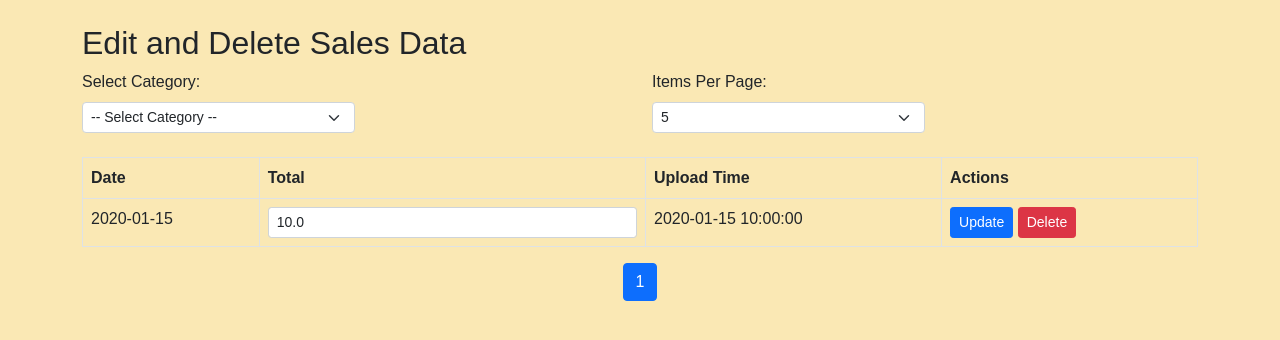
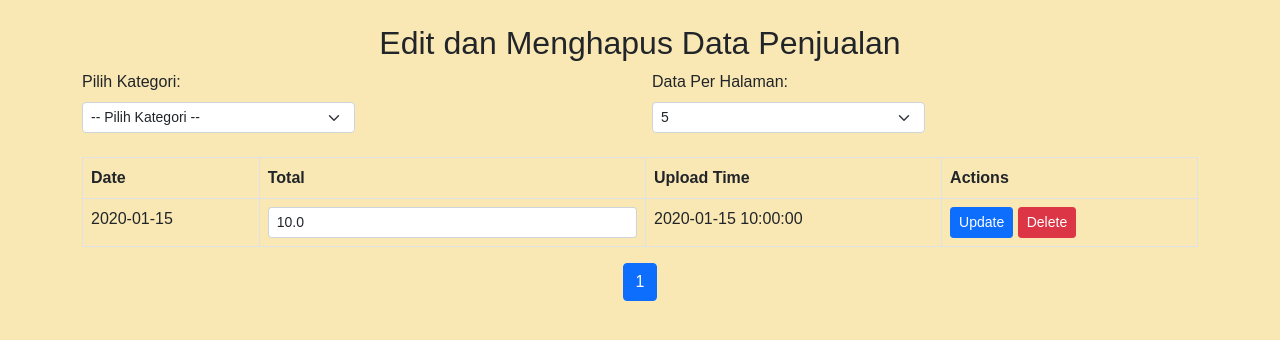
Before and after one commit to michaelSusanto12/skripsi-fe, a Flask app: page /delete in a window 1280 px wide. Shown: the part 56-396 px from the top of the page. Run offline with Flask 3, Linux system fonts and the light colour scheme; tables that the repository leaves empty hold one stand-in row (values such as "Sample post"); parts of the project's set-up code (start-up, migrations or seed data) failed here and were passed over; some libraries are stand-ins or nearby versions.

Commit message:
minor changes language changes

```diff
--- a/app.py
+++ b/app.py
@@ -15,7 +15,6 @@ from datetime import datetime
 from os import environ
 environ['TF_ENABLE_ONEDNN_OPTS'] = '0'
 from tensorflow.keras.losses import Huber
-import copy
 
 import locale
 locale.setlocale(locale.LC_TIME, 'id_ID')
@@ -394,6 +393,7 @@ def predict():
     return render_template('predict.html')
 
 
+
 def get_sales_data(category, page, items_per_page):
     offset = (page - 1) * items_per_page
     category_id = None
--- a/templates/delete.html
+++ b/templates/delete.html
@@ -98,15 +98,15 @@
     </nav>
 
     <div class="container mt-4">
-        <h2>Edit and Delete Sales Data</h2>
+        <h2 class="text-center">Edit dan Menghapus Data Penjualan</h2>
 
         <form method="GET" action="{{ url_for('delete') }}" class="mb-3">
             <div class="row mb-2">
                 <div class="col-md-6 col-12 mb-2">
-                    <label for="category" class="form-label">Select Category:</label>
+                    <label for="category" class="form-label">Pilih Kategori:</label>
                     <select name="category" id="category" class="form-select form-select-sm"
                         onchange="this.form.submit()">
-                        <option value="">-- Select Category --</option>
+                        <option value="">-- Pilih Kategori --</option>
                         <option value="lada_halus" {% if selected_category=='lada_halus' %}selected{% endif %}>Lada
                             Halus</option>
                         <option value="lada_butir" {% if selected_category=='lada_butir' %}selected{% endif %}>Lada
@@ -114,7 +114,7 @@
                     </select>
                 </div>
                 <div class="col-md-6 col-12 mb-2">
-                    <label for="items_per_page" class="form-label">Items Per Page:</label>
+                    <label for="items_per_page" class="form-label">Data Per Halaman:</label>
                     <select name="items_per_page" id="items_per_page" class="form-select form-select-sm"
                         onchange="this.form.submit()">
                         <option value="5" {% if items_per_page==5 %}selected{% endif %}>5</option>
```
